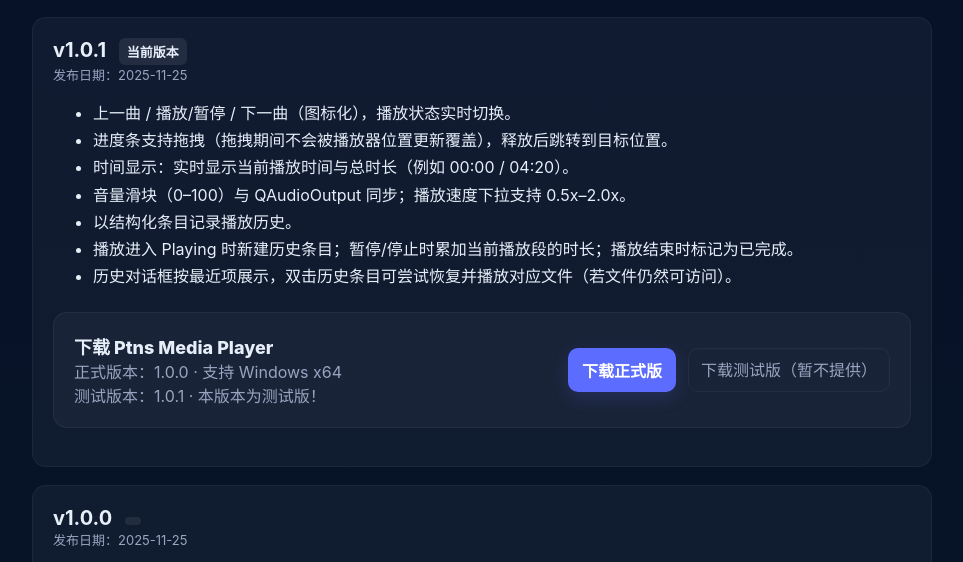
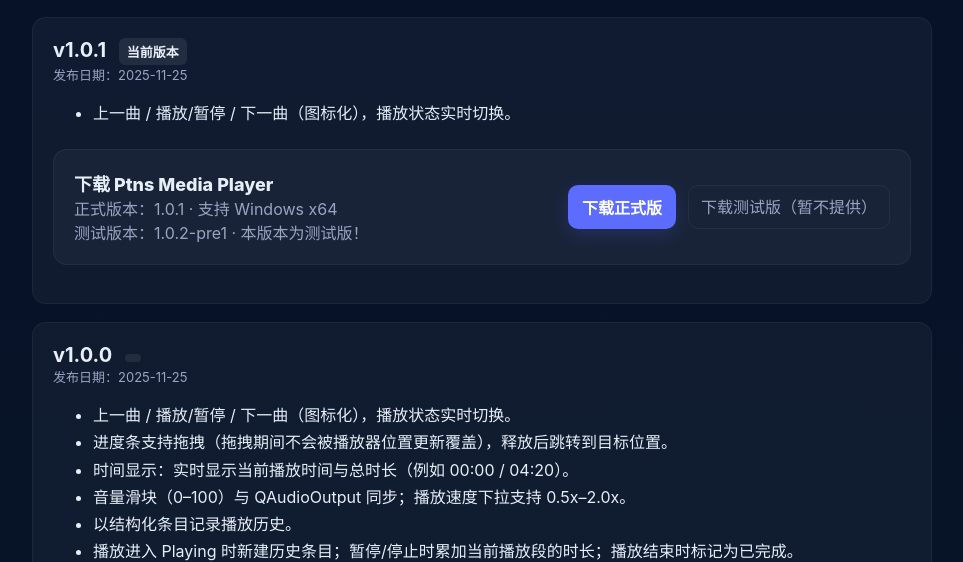
Before and after one commit to wei530601/ptns.github.io, a plain HTML site: page versions.html in a window 1280 px wide. Shown: the part 159-721 px from the top of the page, without its empty margins (158-1121 px from the left). Drawn offline with Linux system fonts and the light colour scheme.

Commit message:
Update versions.html

```diff
--- a/versions.html
+++ b/versions.html
@@ -28,25 +28,18 @@
     <div class="muted" style="margin-bottom:20px">查看 Ptns Media Player 的每次更新内容与发布时间。</div>
 
     <!-- v1.0.1 -->
-        <!-- v1.0.0 -->
     <div class="card">
       <div style="font-size:20px;font-weight:700">v1.0.1 <span class="tag">当前版本</span></div>
       <div class="muted" style="font-size:13px;margin-bottom:12px">发布日期：2025-11-25</div>
       <ul style="line-height:1.7">
       <li>上一曲 / 播放/暂停 / 下一曲（图标化），播放状态实时切换。</li>
-      <li>进度条支持拖拽（拖拽期间不会被播放器位置更新覆盖），释放后跳转到目标位置。</li>
-      <li>时间显示：实时显示当前播放时间与总时长（例如 00:00 / 04:20）。</li>
-      <li>音量滑块（0–100）与 QAudioOutput 同步；播放速度下拉支持 0.5x–2.0x。</li>
-      <li>以结构化条目记录播放历史。</li>
-      <li>播放进入 Playing 时新建历史条目；暂停/停止时累加当前播放段的时长；播放结束时标记为已完成。</li>
-      <li>历史对话框按最近项展示，双击历史条目可尝试恢复并播放对应文件（若文件仍然可访问）。</li>
       </ul>
           <section id="download1.0" style="margin-top:22px">
       <div class="card" style="display:flex;justify-content:space-between;align-items:center;gap:16px">
         <div>
           <div style="font-size:18px;font-weight:800">下载 Ptns Media Player</div>
-          <div class="muted small">正式版本：1.0.0 · 支持 Windows x64</div>
-          <div class="muted small">测试版本：1.0.1 · 本版本为测试版！</div>
+          <div class="muted small">正式版本：1.0.1 · 支持 Windows x64</div>
+          <div class="muted small">测试版本：1.0.2-pre1 · 本版本为测试版！</div>
         </div>
         <div style="display:flex;gap:12px">
           <a class="btn" href="https://1drv.ms/f/c/79147377a4ce9a37/IgB_eCUJgfJ2SKgbg4JTQfsMAYR6cvFmUG4qBicfvMMLago?e=vVmONK">下载正式版</a>
```
